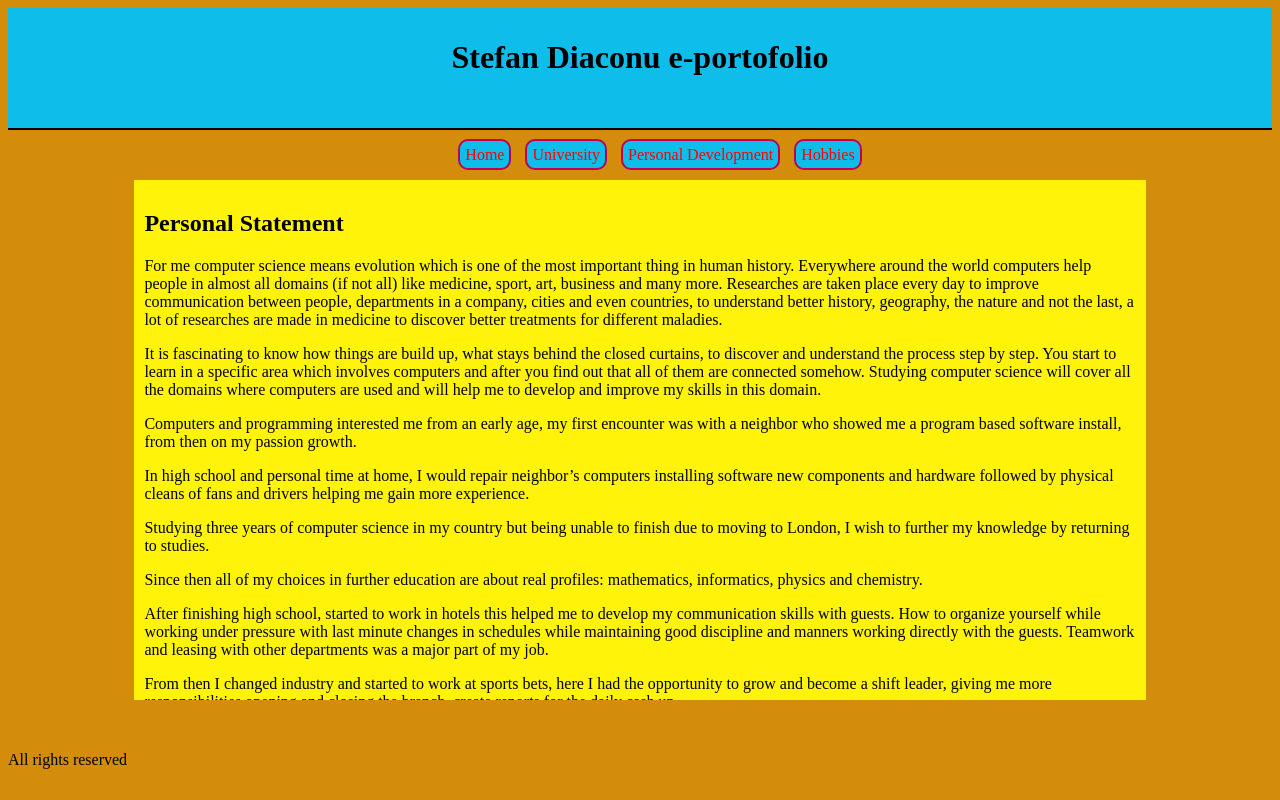
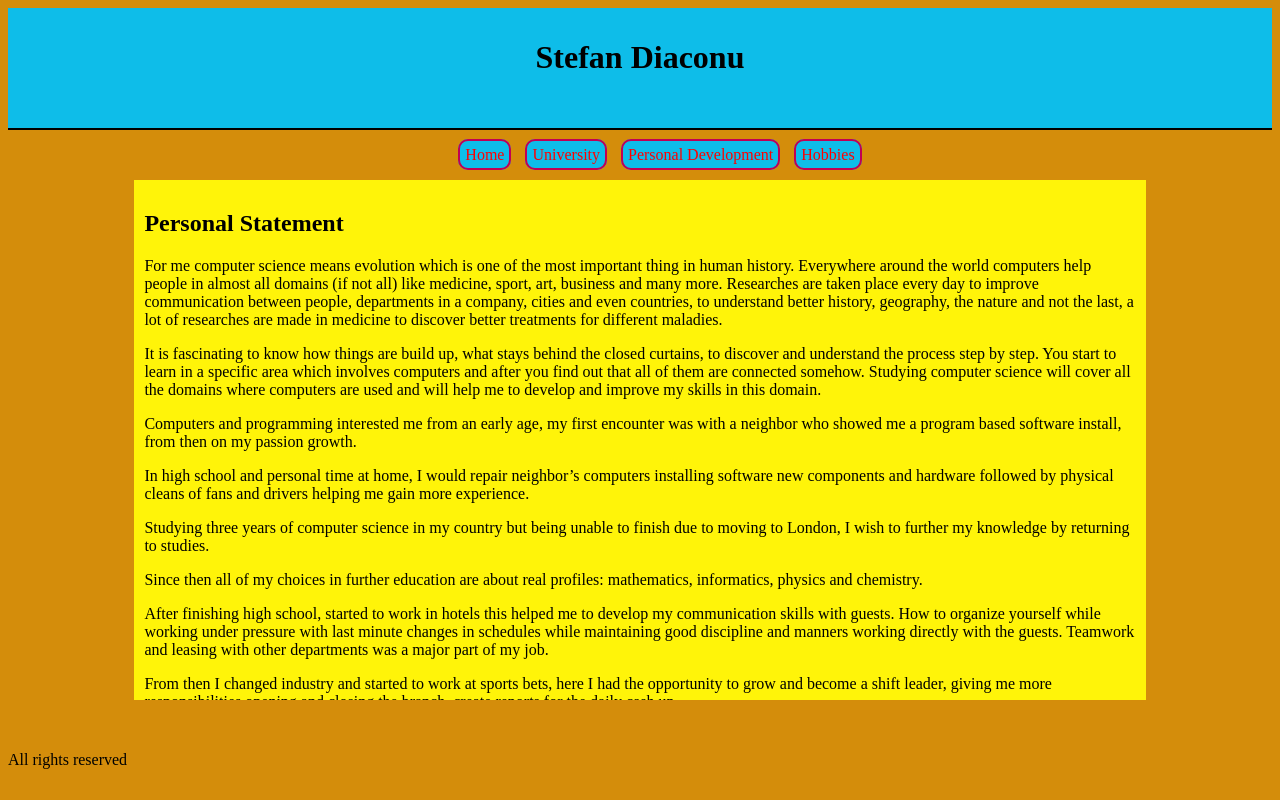
Before and after one commit to stefandiaconu/stefandiaconu.github.io, a plain HTML site: page index.html in a window 1280 px wide. Drawn offline with Linux system fonts and the light colour scheme.

Commit message:
Update index.html

```diff
--- a/index.html
+++ b/index.html
@@ -8,7 +8,7 @@
 </head>
 <body>
 	<header>
-		<h1>Stefan Diaconu e-portofolio</h1>
+		<h1>Stefan Diaconu</h1>
 	</header>
 	<nav>
 		<ul>
```
